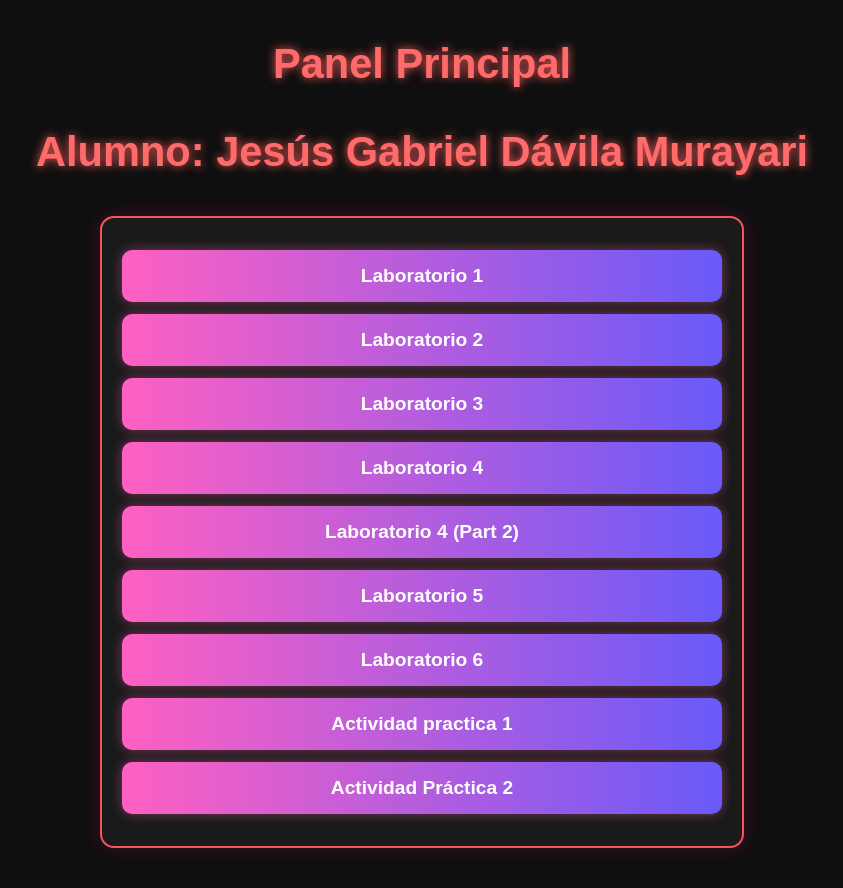
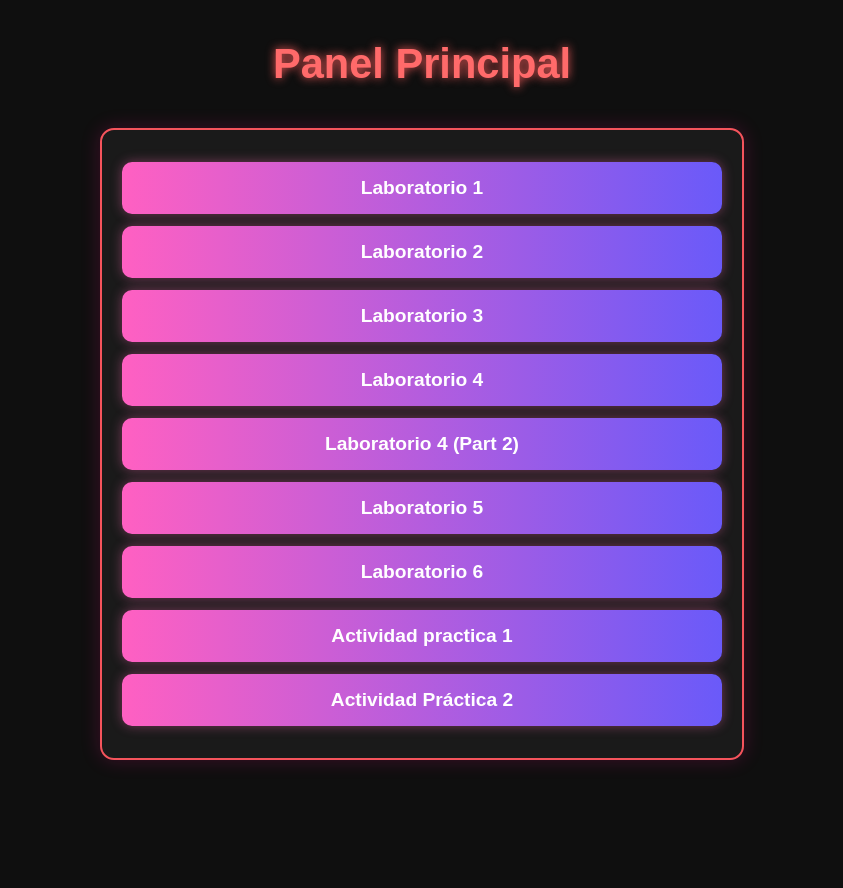
Before and after one commit to shuko-05/semana12, a plain HTML site: page index.html in a window 1280 px wide. Shown: the whole page, without its empty margins (218-1061 px from the left). After the commit the page ends 800 px from the top, so only its background shows below. Drawn offline with Linux system fonts and the light colour scheme.

Commit message:
Fix HTML structure and encoding in index.html
Removed empty h2 tag and fixed HTML encoding issues.

```diff
--- a/index.html
+++ b/index.html
@@ -68,7 +68,7 @@
 <body>
 
     <h1>Panel Principal</h1>
-    <h2>Alumno: Jesús Gabriel Dávila Murayari</h2>
+    <h2></h2>
 
     <div class="container">
         <a href="lab-1/index.html">Laboratorio 1</a>
```
